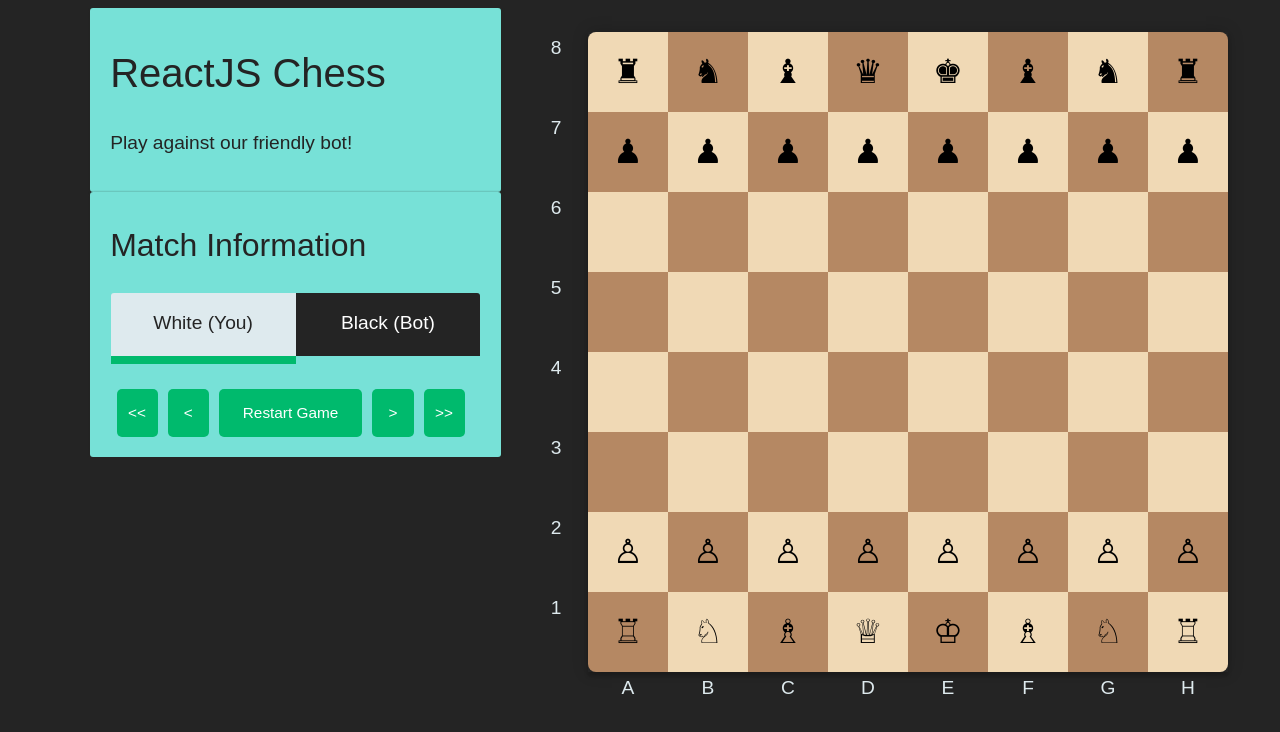
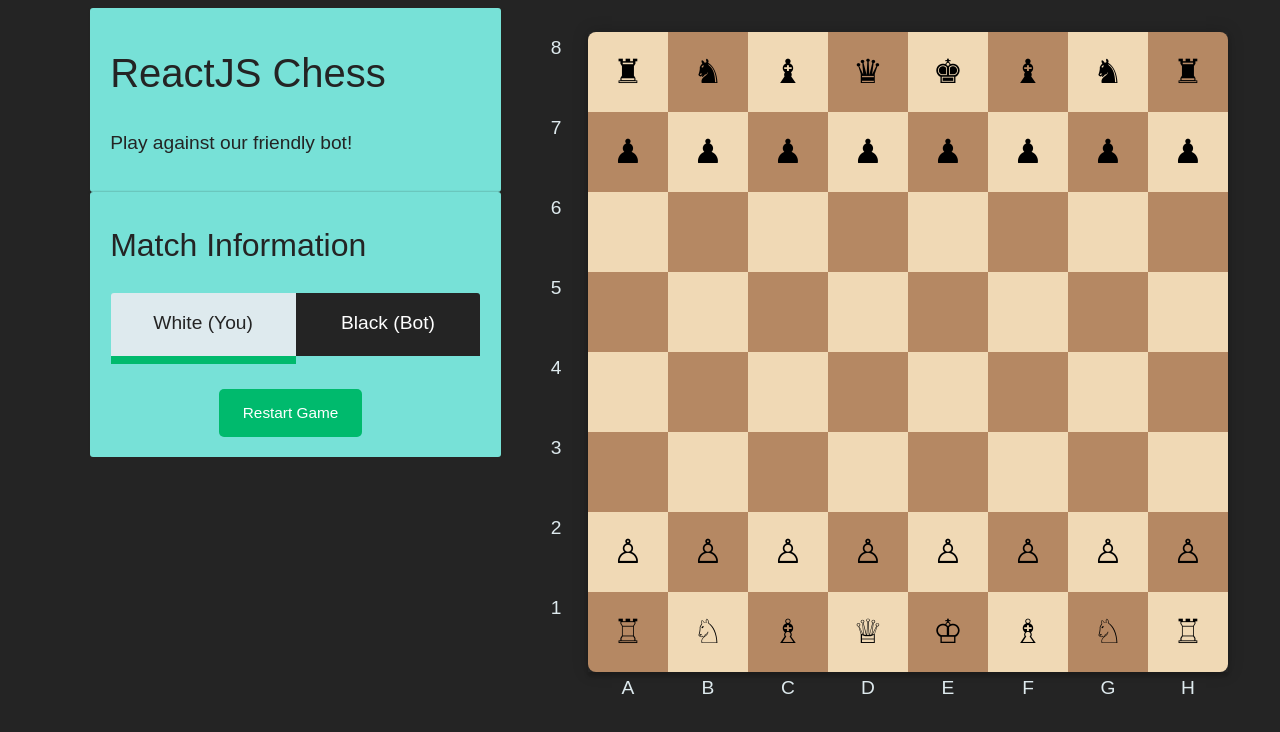
Before and after one commit to ArtyomSukiasyan/Chess-engine, a React (Create React App) app: page / in a window 1280 px wide. Shown: the top 732 px of the page. Built offline with nearby package versions, Linux system fonts and the light colour scheme.

Commit message:
feat: remove history

```diff
--- a/src/App.tsx
+++ b/src/App.tsx
@@ -34,14 +34,6 @@
   isBotRunning: boolean;
   piecesCollectedByWhite: JSX.Element[];
   piecesCollectedByBlack: JSX.Element[];
-  history: IPiece[][];
-  historyNum: number;
-  historyH1: number[];
-  historyH2: number[];
-  historyH3: any[];
-  historyH4: any[];
-  historyWhiteCollection: any[];
-  historyBlackCollection: any[];
   mated: boolean;
 };
 
@@ -69,21 +61,12 @@
       isBotRunning: false,
       piecesCollectedByWhite: [],
       piecesCollectedByBlack: [],
-      history: [initializeBoard()],
-      historyNum: 1,
-      historyH1: [],
-      historyH2: [],
-      historyH3: [],
-      historyH4: [],
-      historyWhiteCollection: [],
-      historyBlackCollection: [],
       mated: false,
     };
   }
 
   reset() {
-    const isSameNum = this.state.historyNum - 1 === this.state.turnNum;
-    if (isSameNum && this.state.turn === "b" && !this.state.mated) {
+    if (this.state.turn === "b" && !this.state.mated) {
       return "cannot reset";
     }
 
@@ -108,14 +91,6 @@
       isBotRunning: false,
       piecesCollectedByWhite: [],
       piecesCollectedByBlack: [],
-      history: [initializeBoard()],
-      historyNum: 1,
-      historyH1: [0],
-      historyH2: [0],
-      historyH3: [null],
-      historyH4: [null],
-      historyWhiteCollection: [],
-      historyBlackCollection: [],
       mated: false,
     });
   }
@@ -259,38 +234,6 @@
       ).slice();
     }
 
-    const copyHistory = this.state.history.slice();
-    const copyHistoryH1 = this.state.historyH1.slice();
-    const copyHistoryH2 = this.state.historyH2.slice();
-    const copyHistoryH3 = this.state.historyH3.slice();
-    const copyHistoryH4 = this.state.historyH4.slice();
-    const copyWhiteCollection = this.state.historyWhiteCollection.slice();
-    const copyBlackCollection = this.state.historyBlackCollection.slice();
-    copyHistory.push(squares);
-    copyHistoryH1.push(start);
-    copyHistoryH2.push(end);
-    copyWhiteCollection.push(
-      player === "w" ? collection : this.state.piecesCollectedByWhite
-    );
-    copyBlackCollection.push(
-      player === "b" ? collection : this.state.piecesCollectedByBlack
-    );
-
-    const isKing = squares[end].ascii === "k" || squares[end].ascii === "K";
-
-    if (isKing && Math.abs(end - start) === 2) {
-      if (end === (squares[end].ascii === "k" ? 62 : 6)) {
-        copyHistoryH3.push(end - 1);
-        copyHistoryH4.push(end + 1);
-      } else if (end === (squares[end].ascii === "k" ? 58 : 2)) {
-        copyHistoryH3.push(end + 1);
-        copyHistoryH4.push(end - 2);
-      }
-    } else {
-      copyHistoryH3.push(null);
-      copyHistoryH4.push(null);
-    }
-
     let checkMated =
       checkmate(
         "w",
@@ -322,14 +265,6 @@
 
     this.setState({
       passantPos: passant,
-      history: copyHistory,
-      historyNum: this.state.historyNum + 1,
-      historyH1: copyHistoryH1,
-      historyH2: copyHistoryH2,
-      historyH3: copyHistoryH3,
-      historyH4: copyHistoryH4,
-      historyWhiteCollection: copyWhiteCollection,
-      historyBlackCollection: copyBlackCollection,
       squares: squares,
       source: -1,
       turnNum: this.state.turnNum + 1,
@@ -467,10 +402,6 @@
   handleClick(i: number) {
     let copySquares = this.state.squares.slice();
 
-    if (this.state.historyNum - 1 !== this.state.turnNum) {
-      return "currently viewing history";
-    }
-
     if (this.state.mated) {
       return "game-over";
     }
@@ -572,139 +503,6 @@
     }
   }
 
-  viewHistory(direction: string) {
-    const isSameNum = this.state.historyNum - 1 === this.state.turnNum;
-
-    if (isSameNum && this.state.turn === "b" && !this.state.mated) {
-      return "not allowed to view history";
-    }
-
-    let copySquares = [];
-    let copyWhiteCollection = null;
-    let copyBlackCollection = null;
-
-    if (direction === "back_atw") {
-      copySquares = this.state.history[0].slice();
-      copyWhiteCollection = [];
-      copyBlackCollection = [];
-    } else if (
-      direction === "next_atw" &&
-      this.state.historyNum < this.state.turnNum + 1
-    ) {
-      copySquares = this.state.history[this.state.turnNum].slice();
-      copyWhiteCollection =
-        this.state.historyWhiteCollection[this.state.turnNum];
-      copyBlackCollection =
-        this.state.historyBlackCollection[this.state.turnNum];
-    } else if (direction === "back" && this.state.historyNum - 2 >= 0) {
-      copySquares = this.state.history[this.state.historyNum - 2].slice();
-      copyWhiteCollection =
-        this.state.historyWhiteCollection[this.state.historyNum - 2];
-      copyBlackCollection =
-        this.state.historyBlackCollection[this.state.historyNum - 2];
-    } else if (
-      direction === "next" &&
-      this.state.historyNum <= this.state.turnNum
-    ) {
-      copySquares = this.state.history[this.state.historyNum].slice();
-      copyWhiteCollection =
-        this.state.historyWhiteCollection[this.state.historyNum];
-      copyBlackCollection =
-        this.state.historyBlackCollection[this.state.historyNum];
-    } else {
-      return "no more history";
-    }
-
-    copySquares = clearPossibleHighlight(copySquares);
-    copySquares = clearHighlight(copySquares);
-
-    for (let j = 0; j < 64; j++) {
-      if (copySquares[j].ascii === (this.state.turn === "w" ? "k" : "K")) {
-        copySquares[j].inCheck = false;
-        copySquares[j].checked = false;
-
-        break;
-      }
-    }
-
-    const isStaleMate = stalemate(
-      this.state.trueTurn,
-      copySquares,
-      this.state.passantPos,
-      this.state.castlingConditions
-    );
-
-    const stale = isStaleMate && this.state.turn !== this.state.trueTurn;
-
-    const isCheckMate = checkmate(
-      this.state.trueTurn,
-      copySquares,
-      this.state.passantPos,
-      this.state.castlingConditions
-    );
-
-    copySquares = highlightMate(
-      this.state.trueTurn,
-      copySquares,
-      isCheckMate,
-      stale
-    );
-
-    let index = null;
-
-    if (direction === "back") {
-      index = this.state.historyNum - 2;
-    } else if (direction === "next") {
-      index = this.state.historyNum;
-    } else if (direction === "next_atw") {
-      index = this.state.turnNum;
-    }
-
-    if (index !== 0 && index !== null) {
-      if (this.state.historyH1[index] !== null) {
-        copySquares[this.state.historyH1[index]].highlight = true;
-        copySquares[this.state.historyH2[index]].highlight = true;
-      }
-      if (this.state.historyH3[index] != null) {
-        copySquares[this.state.historyH3[index]].highlight = true;
-        copySquares[this.state.historyH4[index]].highlight = true;
-      }
-    }
-
-    let newHistoryNum =
-      direction === "back"
-        ? this.state.historyNum - 1
-        : this.state.historyNum + 1;
-
-    if (direction === "back_atw") {
-      newHistoryNum = 1;
-    }
-
-    if (direction === "next_atw") {
-      newHistoryNum = this.state.turnNum + 1;
-    }
-
-    this.setState({
-      squares: copySquares,
-      historyNum: newHistoryNum,
-      turn: this.state.turn === "w" ? "b" : "w",
-      piecesCollectedByWhite:
-        copyWhiteCollection !== null
-          ? copyWhiteCollection
-          : this.state.piecesCollectedByWhite,
-      piecesCollectedByBlack:
-        copyBlackCollection !== null
-          ? copyBlackCollection
-          : this.state.piecesCollectedByBlack,
-    });
-
-    if (direction === "back_atw" || direction === "next_atw") {
-      this.setState({
-        turn: direction === "back_atw" ? "w" : this.state.trueTurn,
-      });
-    }
-  }
-
   render() {
     const board = [];
 
@@ -739,10 +537,6 @@
 
         if (this.state.mated) {
           squareCursor = "default";
-        }
-
-        if (this.state.historyNum - 1 !== this.state.turnNum) {
-          squareCursor = "not_allowed";
         }
 
         squareRows.push(
@@ -798,32 +592,8 @@
             </div>
 
             <div className="button_wrapper">
-              <button
-                className="reset_button history"
-                onClick={() => this.viewHistory("back_atw")}
-              >
-                <p className="button_font">&lt;&lt;</p>
-              </button>
-              <button
-                className="reset_button history"
-                onClick={() => this.viewHistory("back")}
-              >
-                <p className="button_font">&lt;</p>
-              </button>
               <button className="reset_button" onClick={() => this.reset()}>
                 <p className="button_font">Restart Game</p>
-              </button>
-              <button
-                className="reset_button history"
-                onClick={() => this.viewHistory("next")}
-              >
-                <p className="button_font">&gt;</p>
-              </button>
-              <button
-                className="reset_button history"
-                onClick={() => this.viewHistory("next_atw")}
-              >
-                <p className="button_font">&gt;&gt;</p>
               </button>
             </div>
 
```
